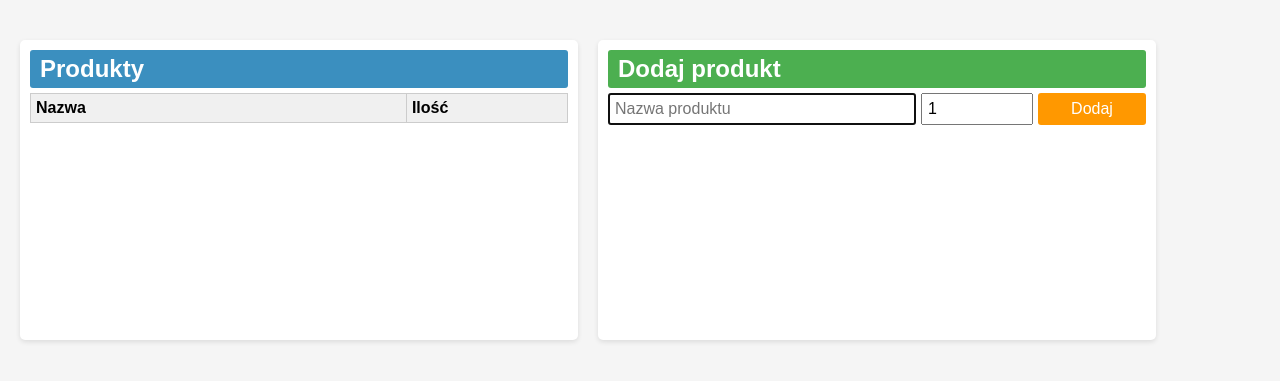
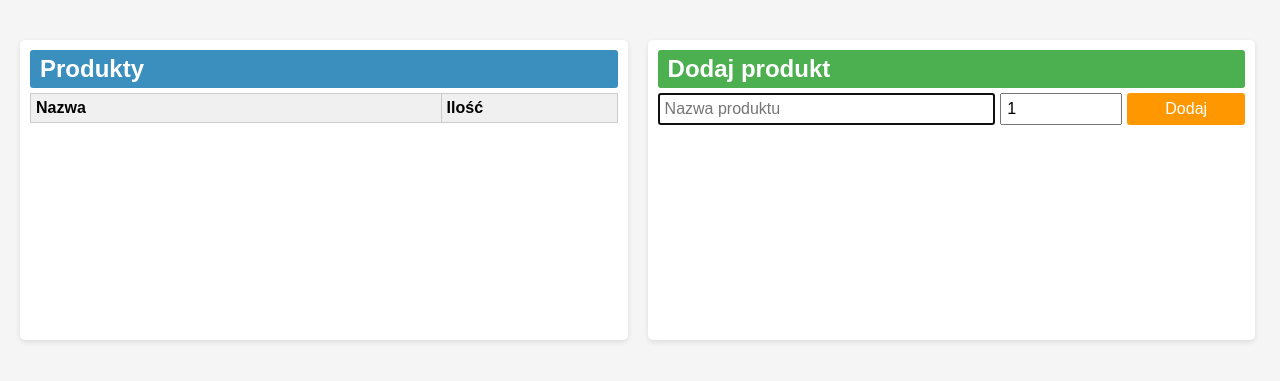
Before and after one commit to kris19000/magazyn, a Flask app: page / in a window 1280 px wide. Shown: the part 70-451 px from the top of the page. Run offline with Flask 3, Linux system fonts and the light colour scheme; data that the repository does not hold is empty.

Commit message:
Update index.html

```diff
--- a/templates/index.html
+++ b/templates/index.html
@@ -31,7 +31,7 @@
 
         /* Kontener z produktami - lewa tabela */
         .products-container {
-            width: 45%; /* Zmniejszona szerokość */
+            width: 49%; /* Zmniejszona szerokość */
             display: flex;
             flex-direction: column;
             background-color: white;
@@ -85,7 +85,7 @@
 
         /* Kontener do dodawania produktów - prawa tabela */
         .add-container {
-            width: 45%; /* Zmniejszona szerokość */
+            width: 49%; /* Zmniejszona szerokość */
             background-color: white;
             padding: 10px;
             box-sizing: border-box;
```
